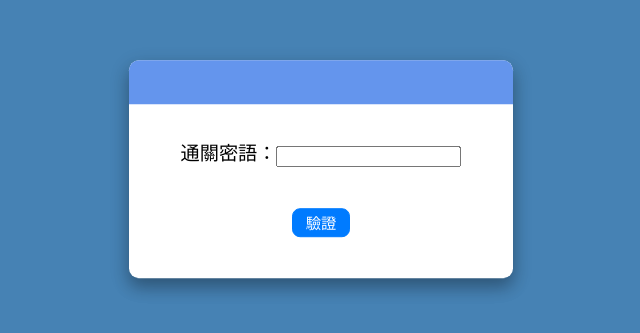
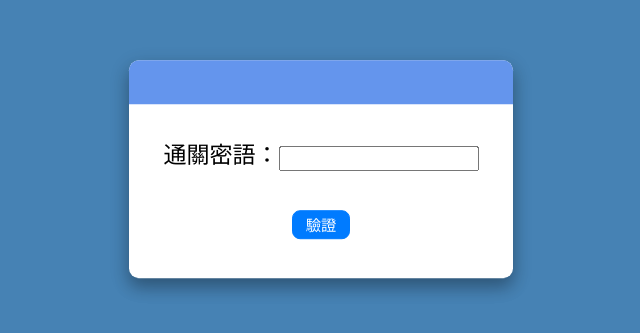
Before and after one commit to txya900619/npc-qrcode-scanner, a Vue app: page / in a window 1280 px wide. Shown: the part 231-564 px from the top of the page, without its empty margins (319-959 px from the left). Built offline with nearby package versions, Linux system fonts and the light colour scheme.

Commit message:
update title font and homepage input width

```diff
--- a/public/index.html
+++ b/public/index.html
@@ -1,15 +1,23 @@
 <!DOCTYPE html>
 <html lang="en">
   <head>
-    <meta charset="utf-8">
-    <meta http-equiv="X-UA-Compatible" content="IE=edge">
-    <meta name="viewport" content="width=device-width,initial-scale=1.0">
-    <link rel="icon" href="<%= BASE_URL %>favicon.ico">
-    <title><%= htmlWebpackPlugin.options.title %></title>
+    <meta charset="utf-8" />
+    <meta http-equiv="X-UA-Compatible" content="IE=edge" />
+    <meta name="viewport" content="width=device-width,initial-scale=1.0" />
+    <link rel="icon" href="<%= BASE_URL %>favicon.ico" />
+    <link
+      href="https://fonts.googleapis.com/css2?family=Noto+Sans+TC:wght@300&display=swap"
+      rel="stylesheet"
+    />
+    <title>NPC-QRCodeScanner</title>
   </head>
   <body>
     <noscript>
-      <strong>We're sorry but <%= htmlWebpackPlugin.options.title %> doesn't work properly without JavaScript enabled. Please enable it to continue.</strong>
+      <strong
+        >We're sorry but <%= htmlWebpackPlugin.options.title %> doesn't work
+        properly without JavaScript enabled. Please enable it to
+        continue.</strong
+      >
     </noscript>
     <div id="app"></div>
     <!-- built files will be auto injected -->
--- a/src/assets/scss/index.scss
+++ b/src/assets/scss/index.scss
@@ -6,6 +6,7 @@
 @import "./components/circular-progress";
 @import "./pages/scan-page";
 @import "./pages/home";
+@import url("https://fonts.googleapis.com/css2?family=Noto+Sans+TC:wght@300&display=swap");
 
 @include reset;
 @include success-dialog;
@@ -21,3 +22,7 @@
   width: 100vw;
   text-align: center;
 }
+
+* {
+  font-family: "Noto Sans TC", sans-serif;
+}
--- a/src/assets/scss/pages/_home.scss
+++ b/src/assets/scss/pages/_home.scss
@@ -52,9 +52,15 @@
         }
       }
       label {
-        font-size: 1.5vw;
+        font-size: 1.8vw;
         @media (max-width: 768px) {
           font-size: 4vw;
+        }
+      }
+      input {
+        width: 15vw;
+        @media (max-width: 768px) {
+          width: 50vw;
         }
       }
       button {
```
